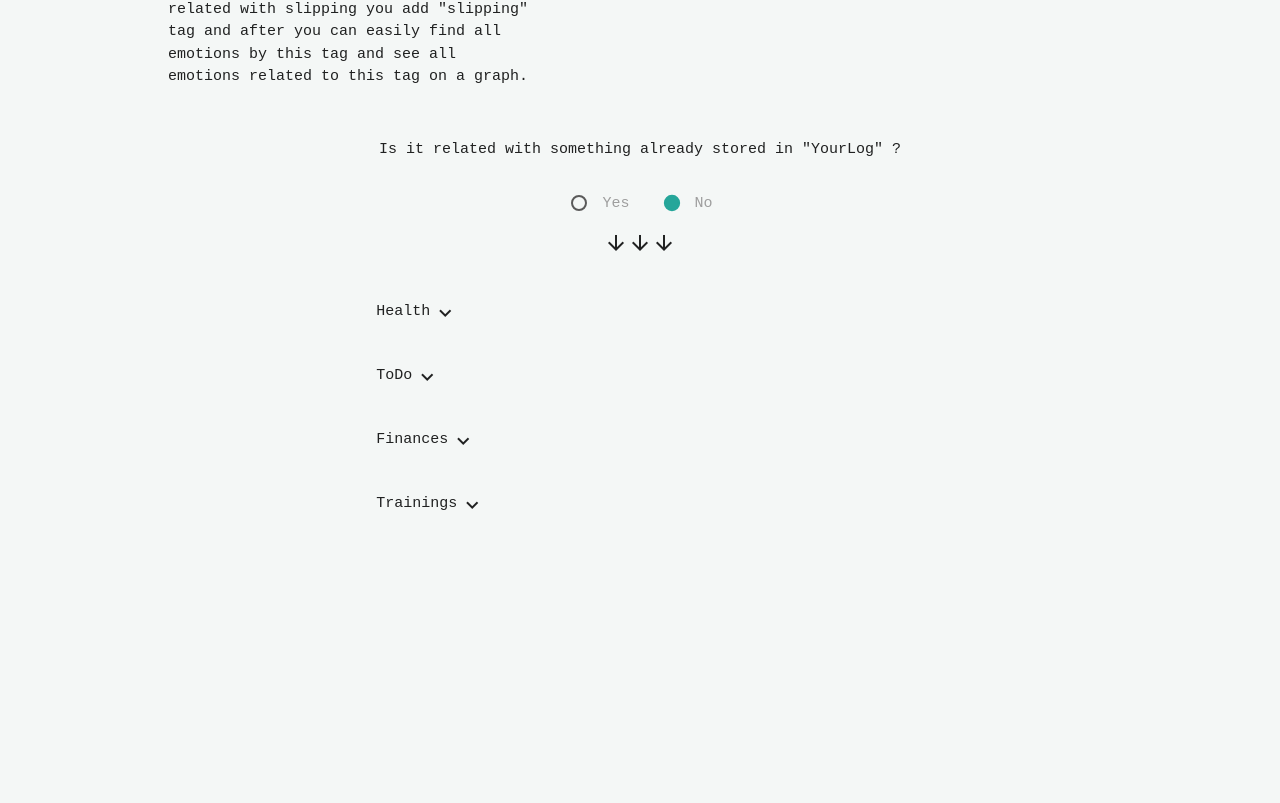
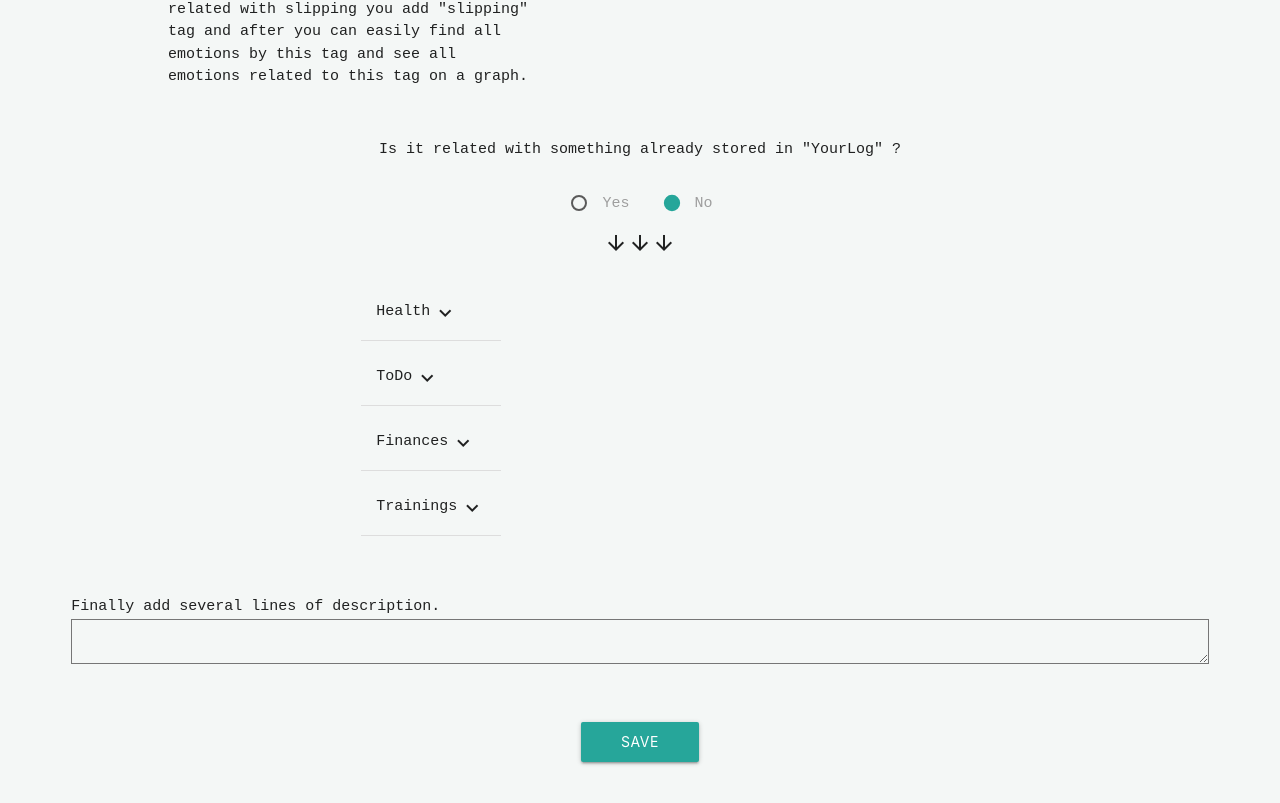
Before and after one commit to VladimirLysenkoIT/Your_Log, a React (Create React App) app: page /health/AddEmotion in a window 1280 px wide. Shown: the part 1234-2037 px from the top of the page. Before the commit the page ends 1871 px from the top, so only its background shows below. Built offline with nearby package versions, Linux system fonts and the light colour scheme.

Commit message:
Emotion page layout is done.

```diff
--- a/src/applications/health/scenes/AddEmotion/index.jsx
+++ b/src/applications/health/scenes/AddEmotion/index.jsx
@@ -188,6 +188,19 @@ export const AddEmotion = () => {
                 </div>
               </div>
             </div>
+            <div className="row">
+              <div className="input-field col s12">
+                <p>Finally add several lines of description.</p>
+                <textarea name="" id="" cols="30" rows="20"></textarea>
+              </div>
+            </div>
+            <div className="row">
+              <div className="input-field col s12">
+                <div className="saveButtonWrapper">
+                 <button class="waves-effect waves-light btn">Save</button>
+                </div>
+              </div>
+            </div>
           </form>
         </div>
       </div>
--- a/src/applications/health/scenes/AddEmotion/style.scss
+++ b/src/applications/health/scenes/AddEmotion/style.scss
@@ -56,10 +56,21 @@
                 .collapsible{
                     border: none;
                     box-shadow: none;
+                    position: relative;
 
                     .collapsible-header{
                         background: none;
-                        border: none;
+                        width: 140px;
+                    }
+
+                    .collapsible-body{
+                        position: absolute;
+                        top: 0;
+                        margin: 0;
+                        padding: 0px 20px 10px 25px;
+                        left: 160px;
+                        border-left: 1px solid #ddd;
+                        border-bottom: none;
                     }
                 }
 
@@ -69,20 +80,15 @@
                     color: inherit;
                 }
                 .applicationPart{
-                    position: relative;
-                    // display: flex;
-                    // align-items: center;
-                    // flex-wrap: wrap;
                     padding: 0 0 10px;
-                    i{
-
-                    }
 
                     ul.eventsList{
-                        // display: none;
                         padding-top: 10px;
-                        padding-left: 40px;
                         width: 100%;
+
+                        li{
+                            padding: 10px 0;
+                        }
                     }
 
                     input:checked + i{
@@ -92,4 +98,13 @@
             }
         }
     }
+
+    .saveButtonWrapper{
+        text-align: center;
+
+        button{
+            padding: 0px 40px;
+            height: 40px;
+        }
+    }
 }
```
